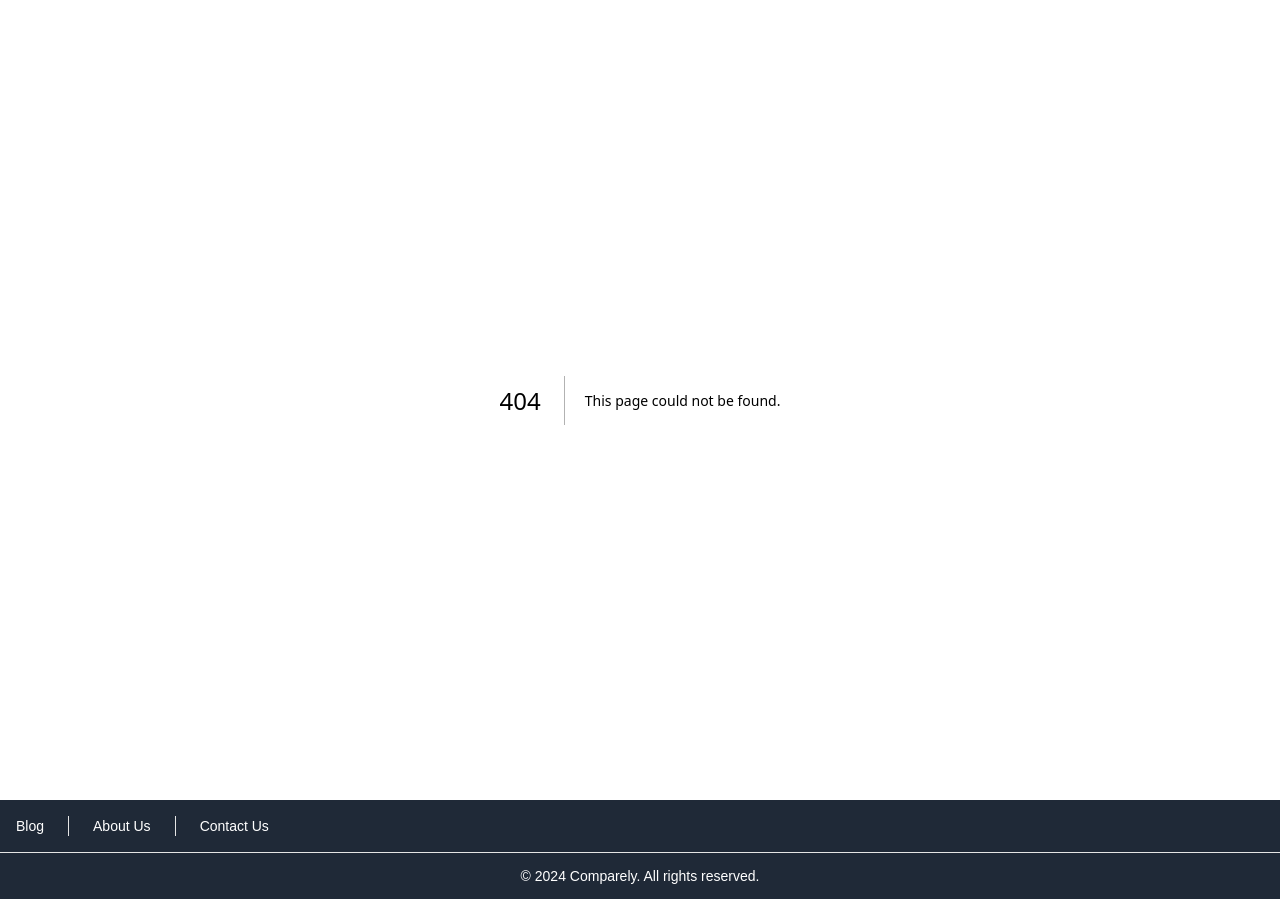
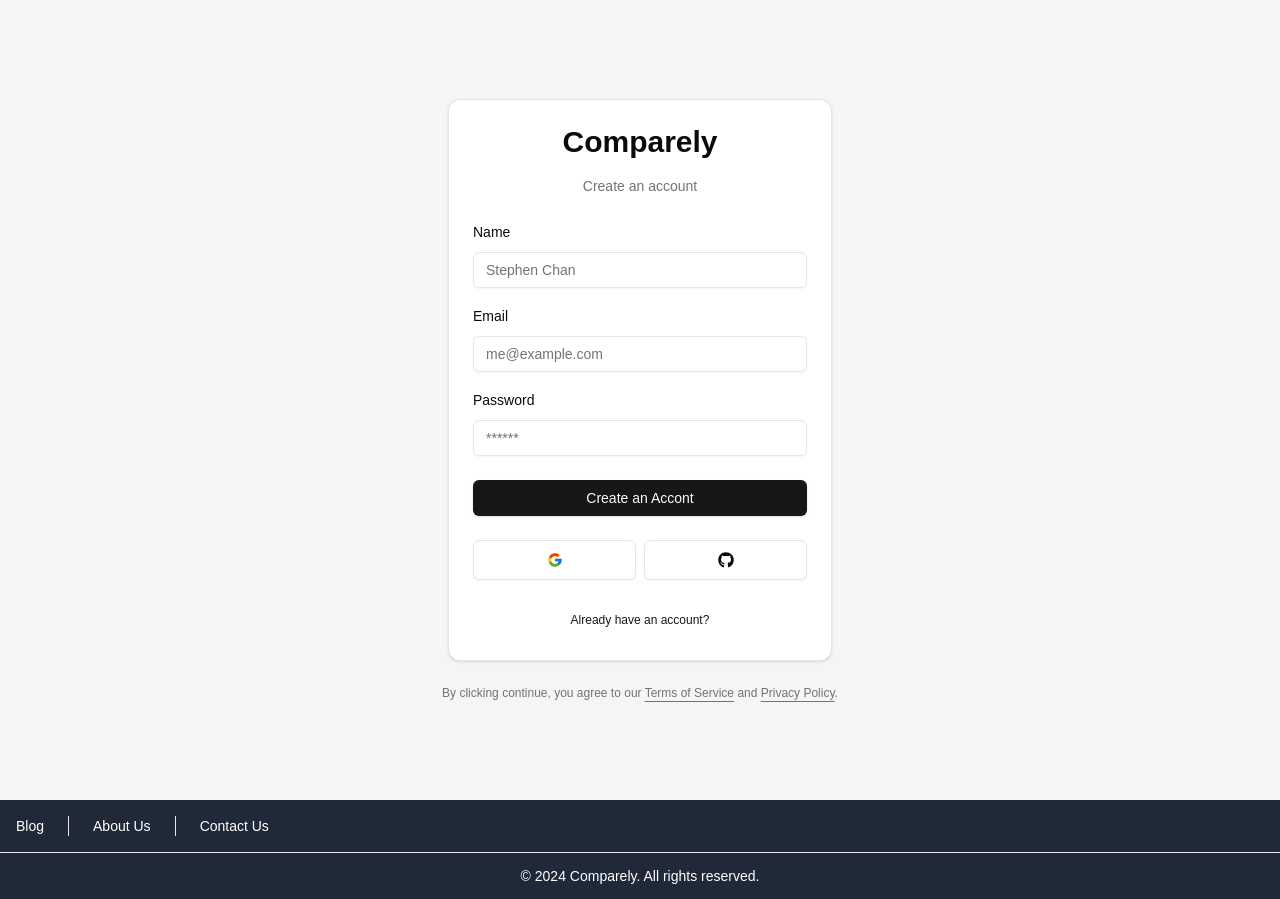
Before and after one commit to StephenLHChan/comparely, a Next.js app in the folder frontend/: page /register in a window 1280 px wide. Before the commit this address had no page. Built offline with nearby package versions, Linux system fonts and the light colour scheme.

Commit message:
feat(auth): register form init

```diff
--- /dev/null
+++ b/frontend/src/actions/register.ts
@@ -0,0 +1,14 @@
+"use server";
+
+import * as z from "zod";
+
+import { RegisterSchema } from "@/schemas";
+
+export const register = async (values: z.infer<typeof RegisterSchema>) => {
+  const validatedFields = RegisterSchema.safeParse(values);
+
+  if (!validatedFields.success) {
+    return { error: "Invalid fields" };
+  }
+  return { success: "Email sent" };
+};
--- a/frontend/src/app/(auth)/login/page.tsx
+++ b/frontend/src/app/(auth)/login/page.tsx
@@ -1,6 +1,6 @@
 import { LoginForm } from "@/components/auth/login-form";
 
-const LoginPage: React.FC = () => {
+const LoginPage = () => {
   return (
     <div className="flex w-full max-w-sm flex-col gap-6">
       <LoginForm />
--- /dev/null
+++ b/frontend/src/app/(auth)/register/page.tsx
@@ -0,0 +1,11 @@
+import { RegisterForm } from "@/components/auth/register-form";
+
+const RegisterPage = () => {
+  return (
+    <div className="flex w-full max-w-sm flex-col gap-6">
+      <RegisterForm />
+    </div>
+  );
+};
+
+export default RegisterPage;
--- /dev/null
+++ b/frontend/src/components/auth/register-form.tsx
@@ -0,0 +1,129 @@
+"use client";
+
+import * as z from "zod";
+import { useState, useTransition } from "react";
+
+import { useForm } from "react-hook-form";
+import { zodResolver } from "@hookform/resolvers/zod";
+
+import { RegisterSchema } from "@/schemas";
+
+import { CardWrapper } from "@/components/auth/card-wrapper";
+
+import {
+  Form,
+  FormControl,
+  FormField,
+  FormItem,
+  FormLabel,
+  FormMessage,
+} from "@/components/ui/form";
+import { Input } from "@/components/ui/input";
+import { Button } from "@/components/ui/button";
+
+import { FormError } from "@/components/form-error";
+import { FormSuccess } from "@/components/form-success";
+import { register } from "@/actions/register";
+
+export const RegisterForm = () => {
+  const [error, setError] = useState<string | undefined>("");
+  const [success, setSuccess] = useState<string | undefined>("");
+
+  const [isPending, startTransition] = useTransition();
+
+  const form = useForm<z.infer<typeof RegisterSchema>>({
+    resolver: zodResolver(RegisterSchema),
+    defaultValues: {
+      email: "",
+      password: "",
+      name: "",
+    },
+  });
+
+  const onSubmit = (values: z.infer<typeof RegisterSchema>) => {
+    setError("");
+    setSuccess("");
+
+    startTransition(() => {
+      register(values).then(res => {
+        setError(res.error);
+        setSuccess(res.success);
+      });
+    });
+  };
+
+  return (
+    <CardWrapper
+      headerLabel="Create an account"
+      backButtonLabel="Already have an account?"
+      backButtonHref="/login"
+      showSocial
+    >
+      <Form {...form}>
+        <form className="space-y-6" onSubmit={form.handleSubmit(onSubmit)}>
+          <div className="space-y-4">
+            <FormField
+              control={form.control}
+              name="name"
+              render={({ field }) => (
+                <FormItem>
+                  <FormLabel>Name</FormLabel>
+                  <FormControl>
+                    <Input
+                      {...field}
+                      placeholder="Stephen Chan"
+                      disabled={isPending}
+                      // type="email"
+                    />
+                  </FormControl>
+                  <FormMessage />
+                </FormItem>
+              )}
+            />
+            <FormField
+              control={form.control}
+              name="email"
+              render={({ field }) => (
+                <FormItem>
+                  <FormLabel>Email</FormLabel>
+                  <FormControl>
+                    <Input
+                      {...field}
+                      placeholder="me@example.com"
+                      disabled={isPending}
+                      // type="email"
+                    />
+                  </FormControl>
+                  <FormMessage />
+                </FormItem>
+              )}
+            />
+            <FormField
+              control={form.control}
+              name="password"
+              render={({ field }) => (
+                <FormItem>
+                  <FormLabel>Password</FormLabel>
+                  <FormControl>
+                    <Input
+                      {...field}
+                      placeholder="******"
+                      type="password"
+                      disabled={isPending}
+                    />
+                  </FormControl>
+                  <FormMessage />
+                </FormItem>
+              )}
+            />
+          </div>
+          <FormError message={error} />
+          <FormSuccess message={success} />
+          <Button type="submit" className="w-full" disabled={isPending}>
+            Create an Accont
+          </Button>
+        </form>
+      </Form>
+    </CardWrapper>
+  );
+};
--- a/frontend/src/schemas/index.ts
+++ b/frontend/src/schemas/index.ts
@@ -4,3 +4,9 @@
   email: z.string().email({ message: "Email is required." }),
   password: z.string().min(1, { message: "Password is required." }),
 });
+
+export const RegisterSchema = z.object({
+  email: z.string().email({ message: "Email is required." }),
+  password: z.string().min(6, { message: "Minimum 6 characters required." }),
+  name: z.string().min(1, { message: "Name is required." }),
+});
```
